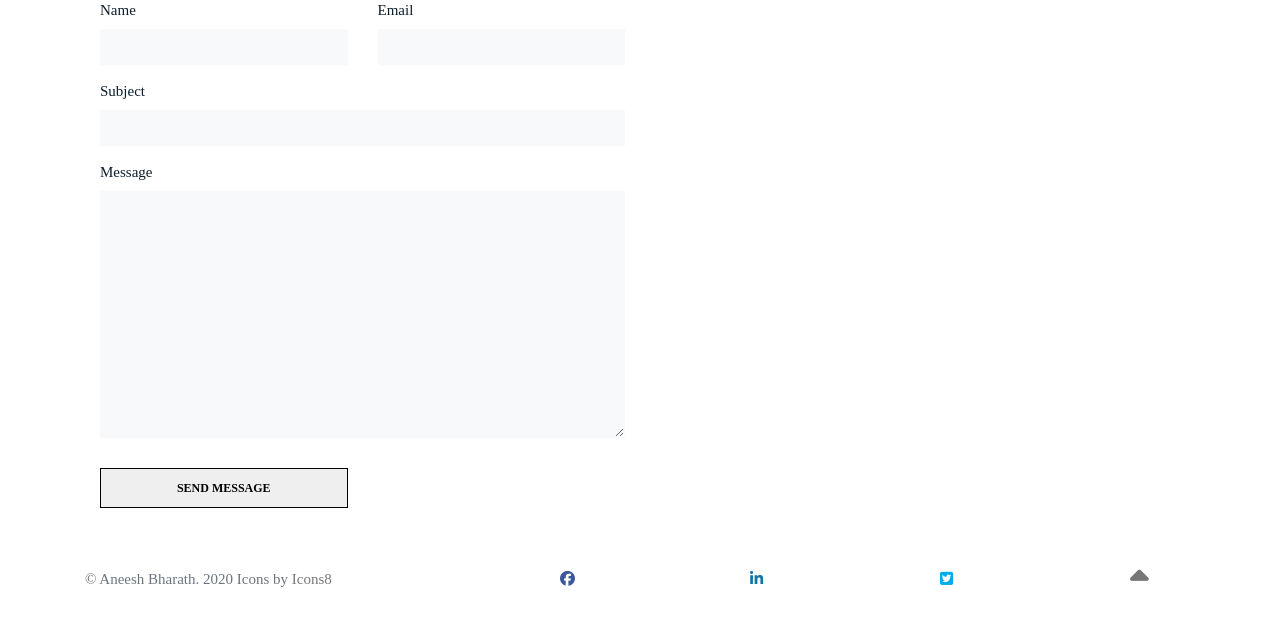
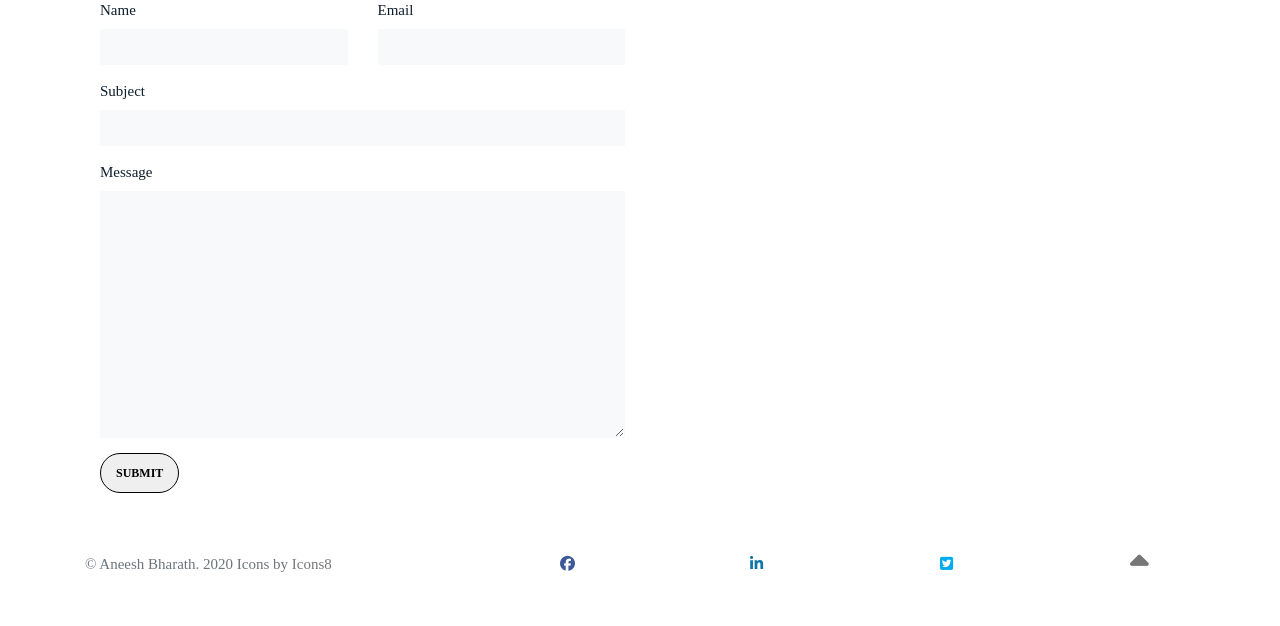
Before and after one commit to AneeshNi47/Portfolio-web, a Django app: page /contact/ in a window 1280 px wide. Shown: the part 121-747 px from the top of the page. Run offline with Django 3.2, Linux system fonts and the light colour scheme; some libraries are stand-ins or nearby versions; some web fonts are replaced.

Commit message:
corrected the contact us button

```diff
--- a/contact/templates/contact.html
+++ b/contact/templates/contact.html
@@ -1,6 +1,14 @@
 {% extends 'base.html' %}
 
 {% block content %}
+<title>Services</title>
+{% if messages %}
+    <script>
+        {% for message in messages %}
+            alert('{{ message }}');
+        {% endfor %}
+    </script>
+{% endif %}
 <main role="main">
 
   <div class="album py-5">
@@ -9,7 +17,7 @@
 
           <div class="col-md-6 mb-5 mb-md-0" data-aos="fade-up">
 
-            <form action="{% url 'contact' %}" method="POST" role="form" class="php-email-form">
+            <form action="{% url 'contact' %}" method="POST" role="form">
               {% csrf_token %}
               <div class="row">
                 <div class="col-md-6 form-group">
@@ -32,15 +40,8 @@
                   <textarea class="form-control" name="message" cols="30" rows="10" data-rule="required" data-msg="Please write something for us"></textarea>
                   <div class="validate"></div>
                 </div>
-
-                <div class="col-md-12 mb-3">
-                  <div class="loading">Loading</div>
-                  <div class="error-message"></div>
-                  <div class="sent-message">Your message has been sent. Thank you!</div>
-                </div>
-
                 <div class="col-md-6 form-group">
-                  <input type="submit" class="readmore d-block w-100" value="Send Message">
+                  <button type="submit" value="submit" class="readmore d-block"  style="border-radius: 50px;" >Submit</button>
                 </div>
               </div>
 
--- a/contact/views.py
+++ b/contact/views.py
@@ -1,6 +1,8 @@
 from django.shortcuts import render, redirect
 from .models import Contact
 from django.utils import timezone
+from django.http import HttpResponse, HttpResponseRedirect
+from django.contrib import messages
 import jobs.views
 
 # Create your views here.
@@ -14,7 +16,8 @@ def contact(request):
         contact.status = "Open"
         contact.contact_date = timezone.datetime.now()
         contact.save()
-        return render(request, 'success.html')
+        messages.info(request, 'Your Message has been sent, We will contact you soon!')
+        return HttpResponseRedirect('/contact')
     else:
         return render(request, 'contact.html')
 
--- a/jobs/views.py
+++ b/jobs/views.py
@@ -105,9 +105,6 @@ def addQuoteRequest(request):
     if request.method == 'POST':
         quotes = QuoteRequest()
         service_id = request.POST['proj_type']
-        print("------------------------")
-        print(service_id)
-        print("------------------------")
         quotes.project_type = Services.objects.get(id = request.POST['proj_type'])
         quotes.user_name = request.POST['username']
         quotes.user_email = request.POST['useremail']
```
